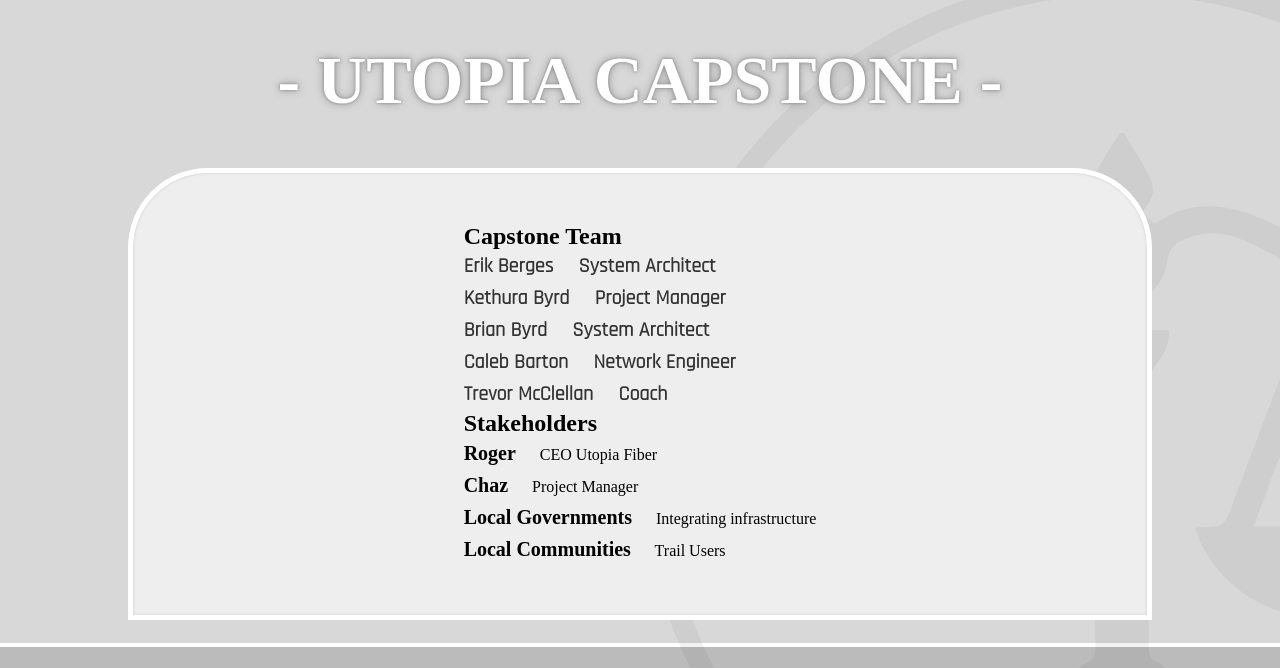
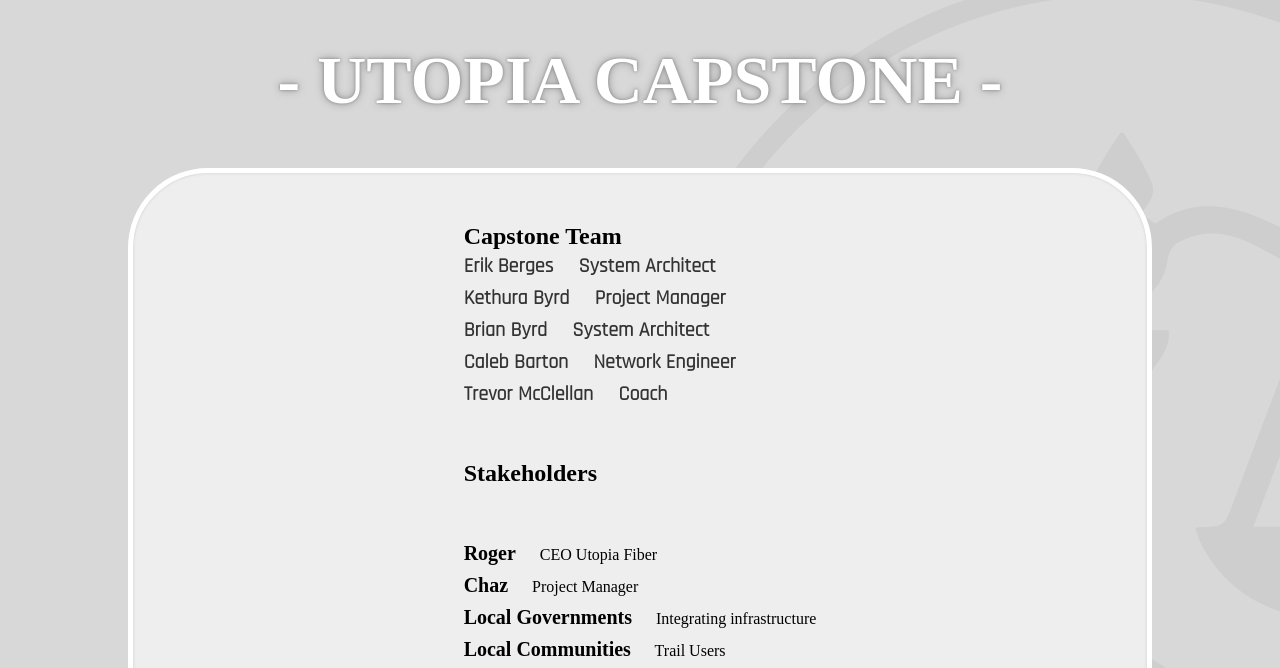
Before and after one commit to berges01/Utopia-Capstone, a plain HTML site: page WebsiteContact.html in a window 1280 px wide. Shown: the part 132-800 px from the top of the page. Drawn offline with Linux system fonts and the light colour scheme; a web font is replaced by a local one.

Commit message:
updated spacing

```diff
--- a/WebsitePage3.css
+++ b/WebsitePage3.css
@@ -382,8 +382,7 @@
         font-size: 14px;
     }
 
+}
 #stakeholders_header {
-        margin: 50px 0; /* 10px top and bottom margin, 0 left and right margin */
-    }
-
+    margin: 50px 0; /* 10px top and bottom margin, 0 left and right margin */
 }
```
